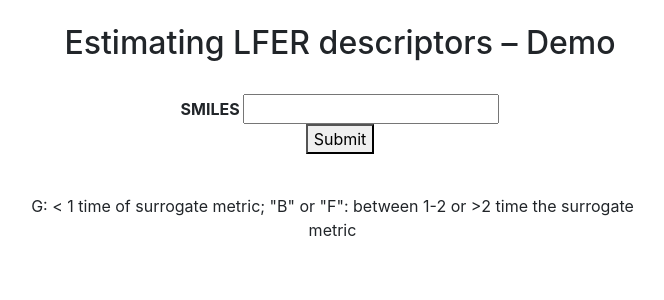
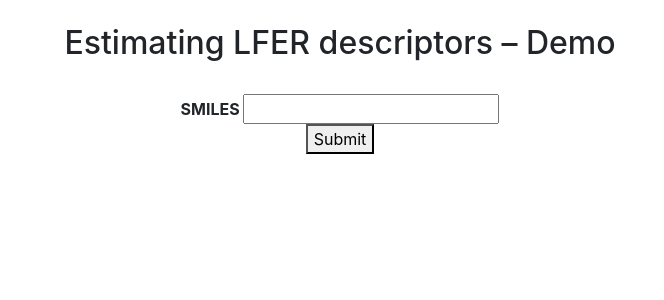
Before and after one commit to cwrukaizhang/LFERsPredictor, a Flask app: page / in a window 1280 px wide; the page is wider, and only the part inside the window is pictured. Shown: the top 300 px of that part, without its empty margins (300-964 px from the left). Run offline with Flask 2, Linux system fonts and the light colour scheme; parts of the project's set-up code (start-up, migrations or seed data) failed here and were passed over; some libraries are stand-ins or nearby versions.

Commit message:
Update page.html

```diff
--- a/templates/page.html
+++ b/templates/page.html
@@ -52,7 +52,6 @@
                             {% endfor %}
                             </tbody>
                         </table>
-                        <h>G: < 1 time of surrogate metric; "B" or "F": between 1-2 or >2 time the surrogate metric</h>
                     </div>
                 </div>
             </div>
```
